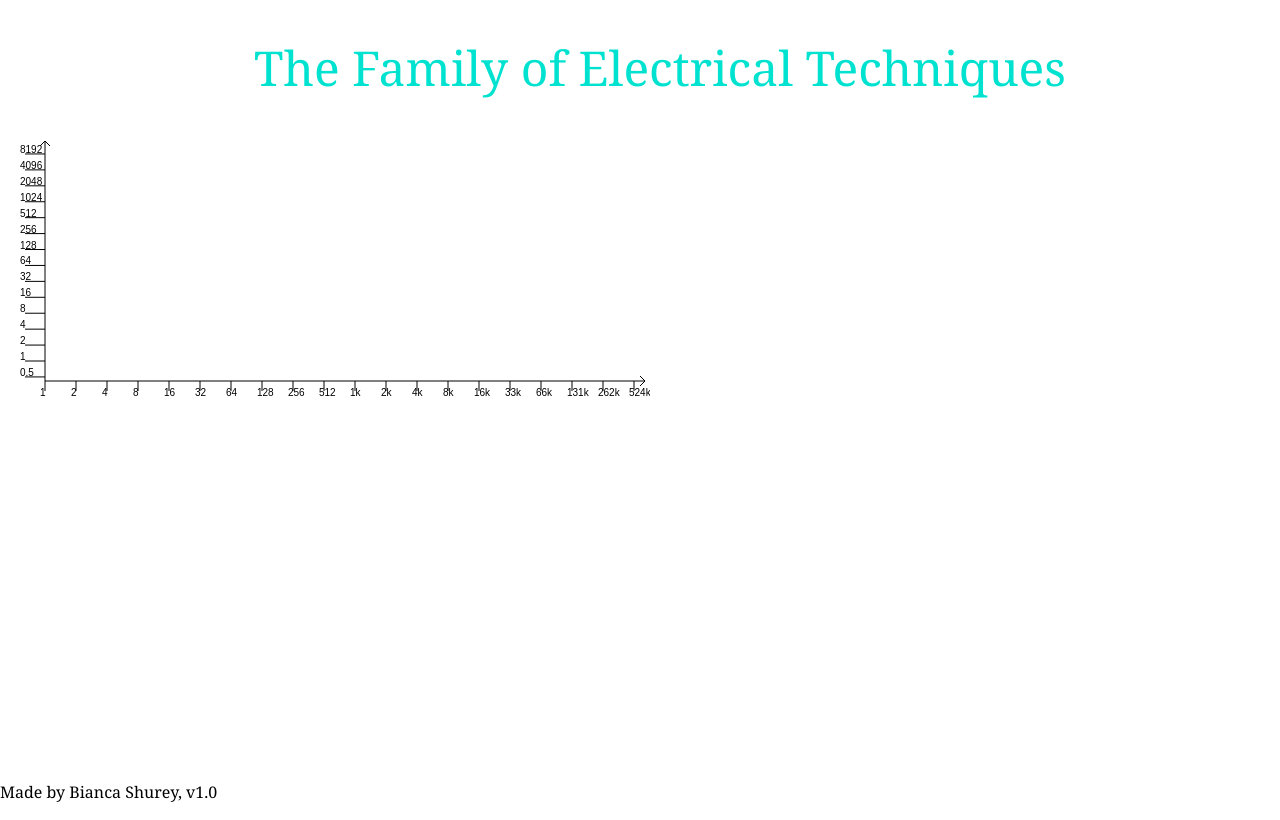
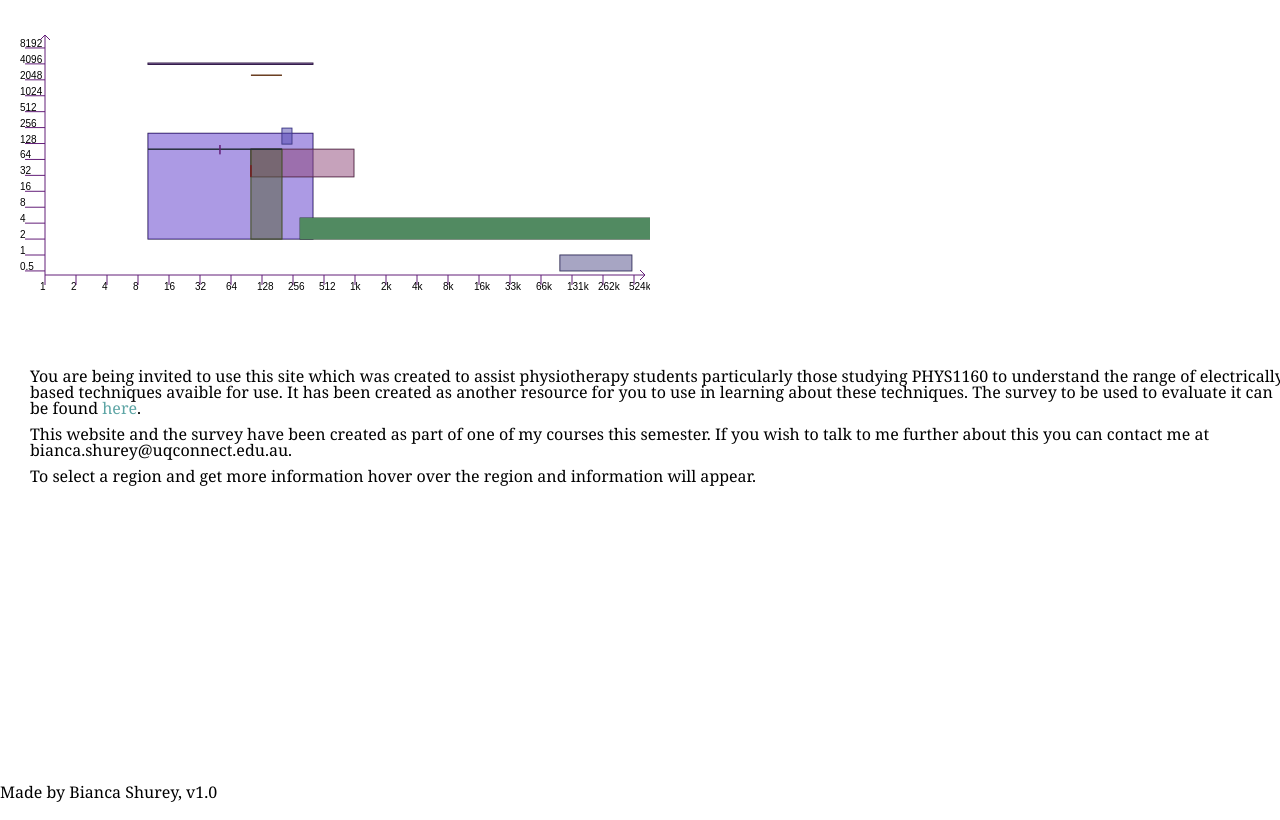
Before and after one commit to BiancaShurey/phys1160, a plain HTML site: page index.html in a window 1280 px wide. Drawn offline with Linux system fonts and the light colour scheme.

Commit message:
Revert "rearranged and modified initial text."
This reverts commit bac64ba2bf95cc843a1d941806aa8ce684d38db1.

```diff
--- a/index.html
+++ b/index.html
@@ -6,16 +6,6 @@
     <link rel="stylesheet" type="text/css" href="css/style.css">
     <script src="javascript/graphic.js"></script>
 </head>
-<h1> The Family of Electrical Techniques</h1>
-  <div>
-    <p>
-       The interactive plot shown below displays the family of electrical techniques used in physiotheraphy. The strength of the electrical current used is shown vs it's characteristic time. To select a region and get more information about the technique, hover over the region and information will appear.
-  </p><p>
-    You are being invited to use this site which was created to assist physiotherapy students particularly those studying PHYS1160 to understand the range of electrically based techniques avaliable for use. It has been created as another resource for you to use in learning about these techniques. The survey to be used to evaluate it can be found <a href='https://goo.gl/forms/iIrVkBWjX4cIbxiD3'>here</a>.
-</p><p>
-    This website and the survey have been created as part of one of my courses this semester. If you wish to talk to me further about this you can contact me at bianca.shurey@uqconnect.edu.au.
-</p>
-  </div>
 <body onload="init();">
     <canvas id="canvas" width="630" height="280"></canvas>
 </body>
@@ -28,10 +18,19 @@
     <li>FES</li>
     <li>Russian</li>
 </nav> -->
-<h2 id="Technique"></h2>
+<h1 id="Technique"></h1>
 <p id=rangedur></p>
 <p id=rangefreq></p>
 <section>
+  <div id="initial">
+    <p>
+    You are being invited to use this site which was created to assist physiotherapy students particularly those studying PHYS1160 to understand the range of electrically based techniques avaible for use. It has been created as another resource for you to use in learning about these techniques. The survey to be used to evaluate it can be found <a href='https://goo.gl/forms/iIrVkBWjX4cIbxiD3'>here</a>.
+  </p><p>
+    This website and the survey have been created as part of one of my courses this semester. If you wish to talk to me further about this you can contact me at bianca.shurey@uqconnect.edu.au.
+</p><p>
+    To select a region and get more information hover over the region and information will appear.
+    </p>
+  </div>
   <div id="TENS">
     TENS (transcutaneous electrical nerve stimulation) is an electrical treatment which consists of short pulses which are Biphasic symmetrical or asymmetrical in shape. It affects motor and sensory nerves. It can be used to treat musculoskeletal pain, primary dysmenorrhea, chronic pain and intractable angina; it is also used during painful procedures, for post-operative pain and during labour.
   </div>
```
